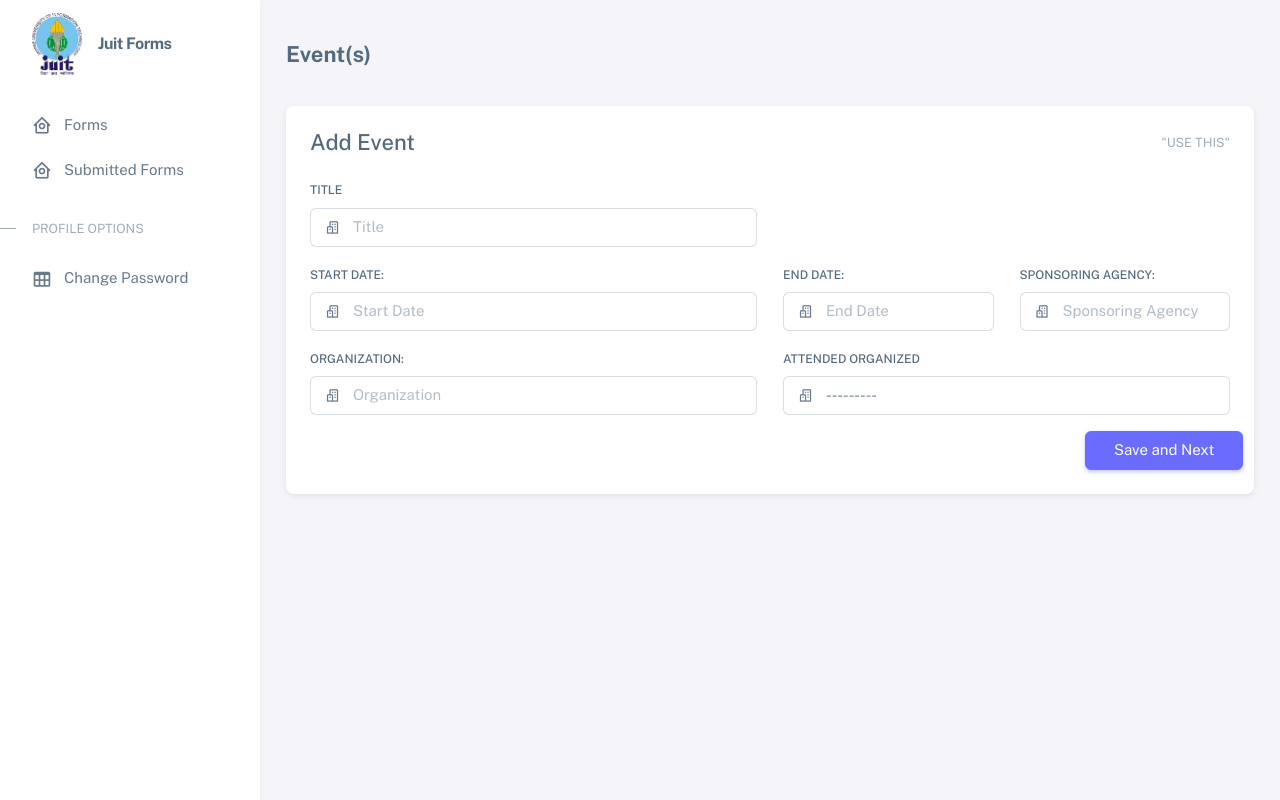
After one commit to itsadityap/juit-forms, a Django app: page /form/2 in a window 1280 px wide. The commit adds this page. Run offline with Django 4.2, Linux system fonts and the light colour scheme; some libraries are stand-ins or nearby versions.

Commit message:
event_form

```diff
--- a/selfappraisal/form.py
+++ b/selfappraisal/form.py
@@ -1,5 +1,5 @@
 from django import forms
-from selfappraisal.models import SelfAppraisalForm
+from selfappraisal.models import SelfAppraisalForm, Event
 
 class SelfAppraisalFormModelForm(forms.ModelForm):
     class Meta:
@@ -12,3 +12,8 @@ class SelfAppraisalFormModelForm(forms.ModelForm):
     #     super().__init__(*args, **kwargs)
 
     #     self.fields['title'].widget.attrs['class'] = 'form-control'
+
+class EventModelForm(forms.ModelForm):
+    class Meta:
+        model  = Event
+        exclude = ['form']
--- a/selfappraisal/urls.py
+++ b/selfappraisal/urls.py
@@ -5,4 +5,5 @@ urlpatterns = [
     path('', views.home_view, name='home'),
     # path('form/', views.FormView.as_view(), name='form'),
     path('form/', views.SelfAppraisalFormCreateView.as_view(), name='createform'),
+    path('form/2', views.EventFormCreateView.as_view(), name='createevent')
 ]
--- a/selfappraisal/views.py
+++ b/selfappraisal/views.py
@@ -1,8 +1,8 @@
 from django.shortcuts import render
 from django.views import View
 from django.views.generic import CreateView
-from selfappraisal.form import SelfAppraisalFormModelForm
-from selfappraisal.models import SelfAppraisalForm
+from selfappraisal.form import SelfAppraisalFormModelForm, EventModelForm
+from selfappraisal.models import SelfAppraisalForm, Event
 from django.urls import reverse_lazy
 
 # Create your views here.
@@ -22,7 +22,16 @@ class SelfAppraisalFormCreateView(CreateView):
 
     def form_valid(self, form):
         form.instance.name = self.request.user
+        return super().form_valid(form)
 
 
+class EventFormCreateView(CreateView):
+    model = Event
+    form_class = EventModelForm
+    template_name = 'selfappraisal/form/event_form.html'
+    success_url = reverse_lazy("home")
+    success_message = "Event added successfully"
 
+    def form_valid(self, form):
+        form.instance.form = SelfAppraisalForm.objects.get(name=self.request.user)
         return super().form_valid(form)
--- /dev/null
+++ b/templates/selfappraisal/form/event_form.html
@@ -0,0 +1,96 @@
+{% extends "base_with_nav.html" %}
+{% load static %}
+{% load widget_tweaks %}
+{% block content %}
+
+<!-- Content wrapper -->
+<div class="content-wrapper">
+    <!-- Content -->
+
+    <div class="container-xxl flex-grow-1 container-p-y">
+      <h4 class="fw-bold py-3 mb-4"> Event(s)</h4>
+      <!-- Basic Layout -->
+      <div class="row">
+        <div class="col-xl">
+          <div class="card mb-4">
+
+            <form method="POST" action="{% url 'createform' %}">
+                {% csrf_token %}
+            <div class="card-header d-flex justify-content-between align-items-center">
+              <h4 class="mb-0">Add Event</h4>
+              <small class="text-muted float-end">"USE THIS"</small>
+            </div>
+            <div class="card-body">
+                <div class="row mb-3">
+                    <div class="col-6">
+                        <label class="form-label" for="{{ form.department.id_for_label }}">Title</label>
+                        <div class="input-group input-group-merge">
+                            <span id="basic-icon-default-company2" class="input-group-text"
+                            ><i class="bx bx-buildings"></i
+                            ></span>
+                            {% render_field form.title|add_class:"form-control"|attr:"placeholder:Title" %}
+                        </div>
+                    </div>
+                </div>
+
+                <div class="row mb-3">
+                    <div class="col-6">
+                        <label class="form-label" for="basic-icon-default-company">Start Date:</label>
+                        <div class="input-group input-group-merge">
+                            <span id="basic-icon-default-company2" class="input-group-text"><i class="bx bx-buildings"></i></span>
+                            {% render_field form.start_date|add_class:"form-control"|attr:"placeholder:Start Date" %}
+                        </div>
+                    </div>
+                    <div class="col-3">
+                        <label class="form-label" for="basic-icon-default-company">End Date:</label>
+                        <div class="input-group input-group-merge">
+                            <span id="basic-icon-default-company2" class="input-group-text"><i class="bx bx-buildings"></i></span>
+                            {% render_field form.end_date|add_class:"form-control"|attr:"placeholder:End Date" %}
+
+                        </div>
+                    </div>
+
+                    <div class="col-3">
+                        <label class="form-label" for="basic-icon-default-company">Sponsoring Agency:</label>
+                        <div class="input-group input-group-merge">
+                            <span id="basic-icon-default-company2" class="input-group-text"><i class="bx bx-buildings"></i></span>
+                            {% render_field form.sponsoring_agency|add_class:"form-control"|attr:"placeholder:Sponsoring Agency" %}
+                        </div>
+                    </div>
+                </div>
+
+                <div class="row mb-3">
+                    <div class="col-6">
+                        <label class="form-label" for="basic-icon-default-company">Organization:</label>
+                        <div class="input-group input-group-merge">
+                            <span id="basic-icon-default-company2" class="input-group-text"><i class="bx bx-buildings"></i></span>
+                            {% render_field form.organization|add_class:"form-control"|attr:"placeholder:Organization" %}
+                        </div>
+                    </div>
+
+                    <div class="col-6">
+                        <label class="form-label" for="basic-icon-default-company">Attended organized</label>
+                        <div class="input-group input-group-merge">
+                            <span id="basic-icon-default-company2" class="input-group-text"><i class="bx bx-buildings"></i></span>
+                            {% render_field form.attended_organized|add_class:"form-control"|attr:"placeholder:Attended organized" %}
+                        </div>
+                    </div>
+
+                    </div>
+                    <div class="row justify-content-end">
+                        <button type="submit" class="btn btn-primary col-2" id="formsubmit">Save and Next</button>
+                    </div>
+
+
+            </div>
+        </form>
+        </div>
+
+          </div>
+        </div>
+      </div>
+
+
+
+    </div>
+{% endblock content %}
```
Also changed, not shown: templates/selfappraisal/form/form.html (+0 -39 lines).
